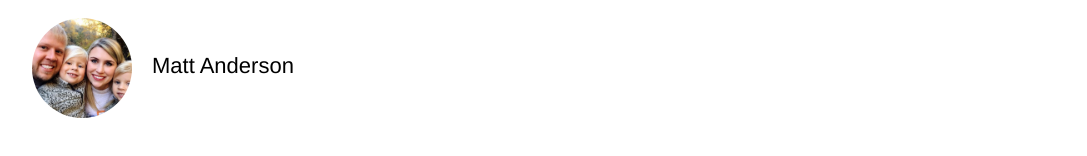
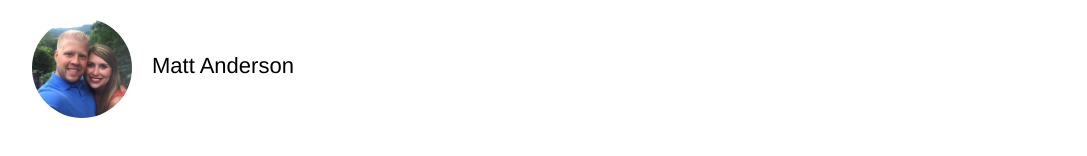
Before and after one commit to mander59/LearningWebDev, a plain HTML site: page index.html in a window 1280 px wide. Shown: the part 502-658 px from the top of the page, without its empty margins (38-1125 px from the left). Drawn offline with Linux system fonts and the light colour scheme.

Commit message:
changed profile image

```diff
--- a/index.html
+++ b/index.html
@@ -43,7 +43,7 @@
             <div class="clearfix"></div>
 
             <div class="creator-post">
-                <img src="Profile_Picture.jpg" alt="Website Creator">
+                <img src="Profile_Pic.jpg" alt="Website Creator">
                 <p class="creator-text">Matt Anderson</p>
             </div>
 
```
Also changed, not shown: Profile_Pic.jpg (added).
